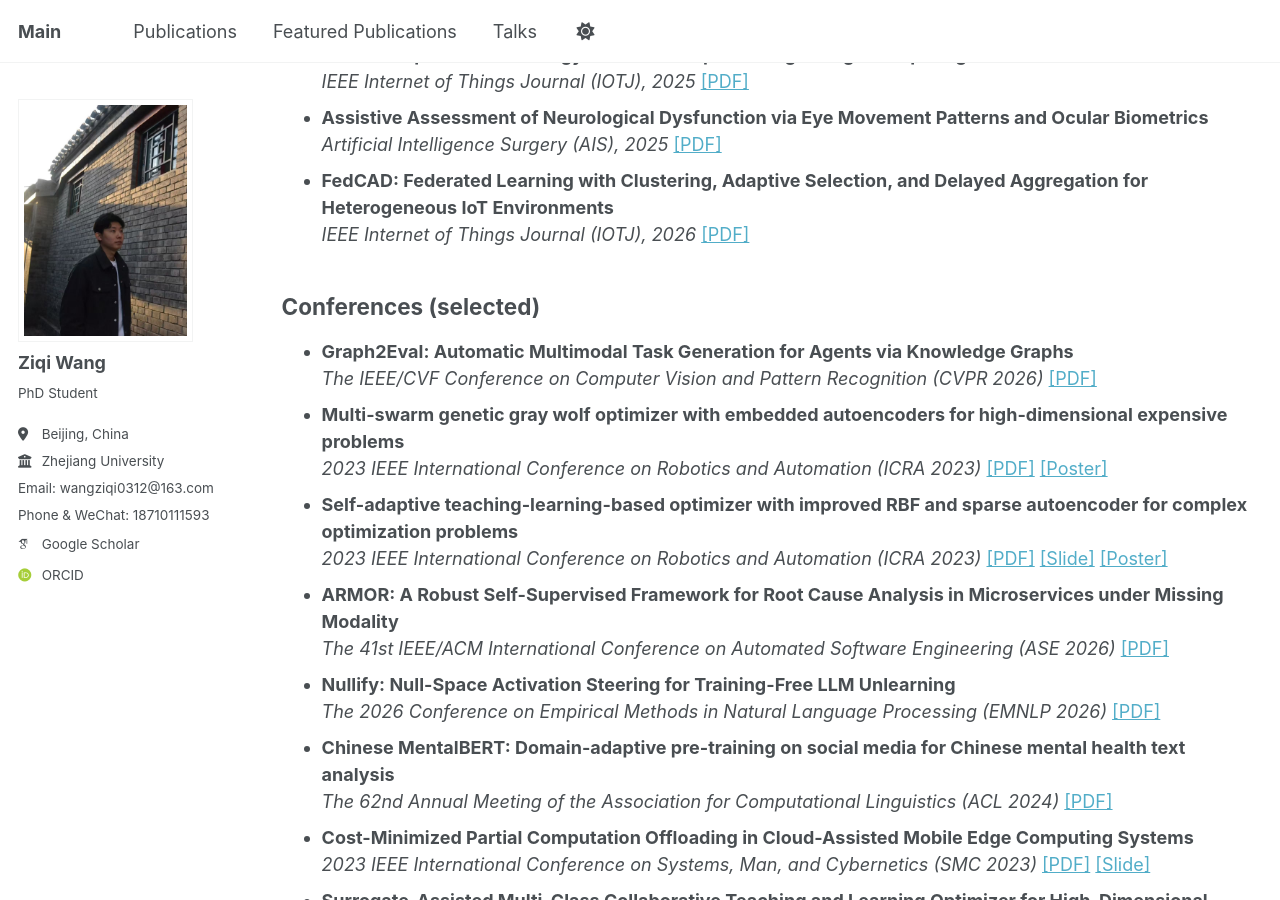
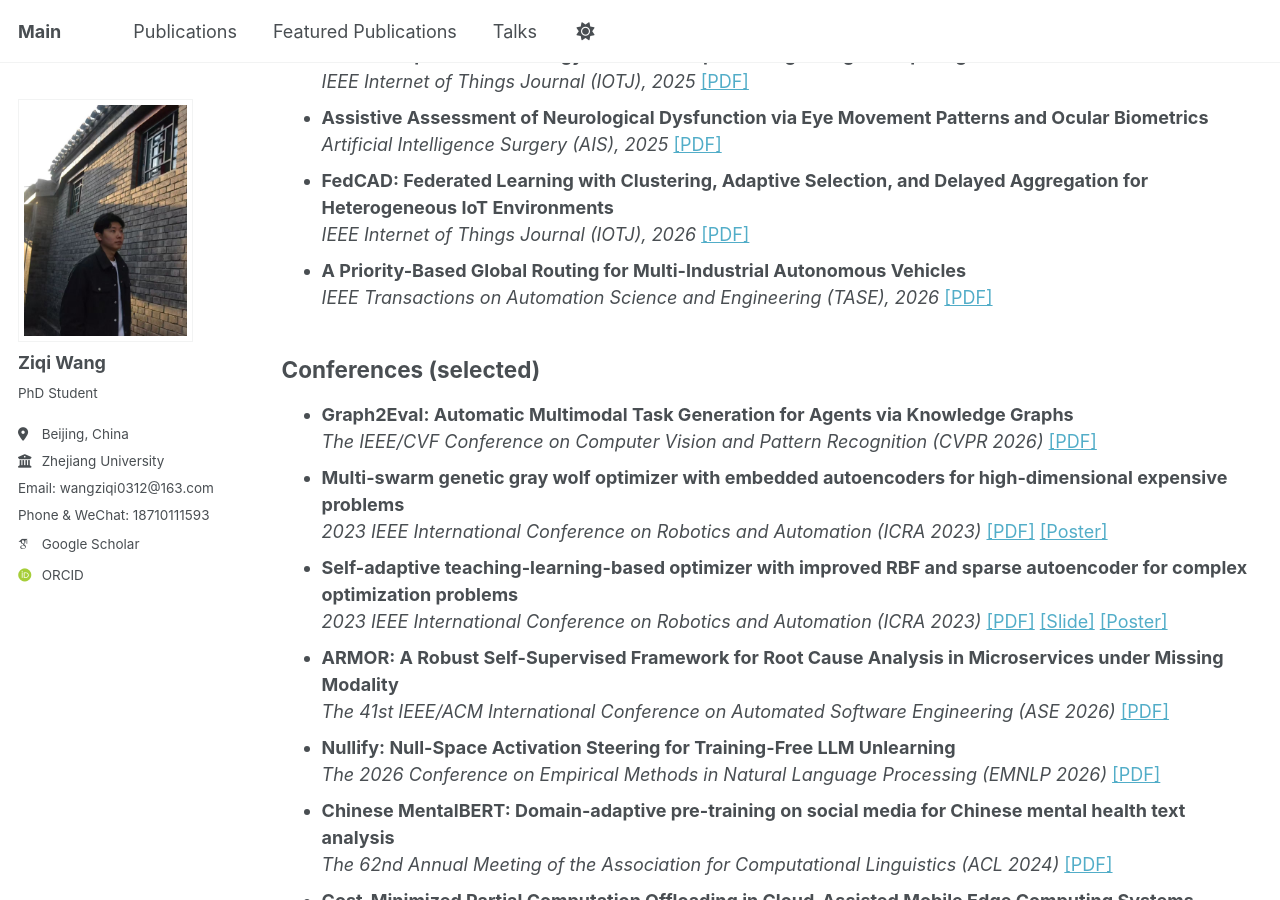
Before and after one commit to ZiqiWang0312/bio, a Jekyll site: the page built from _pages/publications.md, in a window 1280 px wide and 900 px high, scrolled down 1193 px. Built offline with Jekyll 4.4.1, drawn with Linux system fonts in a browser that asks for light colours; some web fonts are replaced; a script that is not in the unit is left out.

Commit message:
TASE2026

```diff
--- a/_pages/publications.md
+++ b/_pages/publications.md
@@ -111,6 +111,12 @@ author_profile: true
     <strong> FedCAD: Federated Learning with Clustering, Adaptive Selection, and Delayed Aggregation for Heterogeneous IoT Environments </strong><br/>
     <em>IEEE Internet of Things Journal (IOTJ), 2026</em>
     <a href="https://ZiqiWang0312.github.io/bio/files/IOT-FEDCAD.pdf" target="_blank">[PDF]</a>
+  </li>
+
+   <li>
+    <strong> A Priority-Based Global Routing for Multi-Industrial Autonomous Vehicles </strong><br/>
+    <em>IEEE Transactions on Automation Science and Engineering (TASE), 2026</em>
+    <a href="https://ZiqiWang0312.github.io/bio/files/TASE_2026.pdf" target="_blank">[PDF]</a>
   </li>
 
 </ul>
```
Also changed, not shown: 1 other file.
